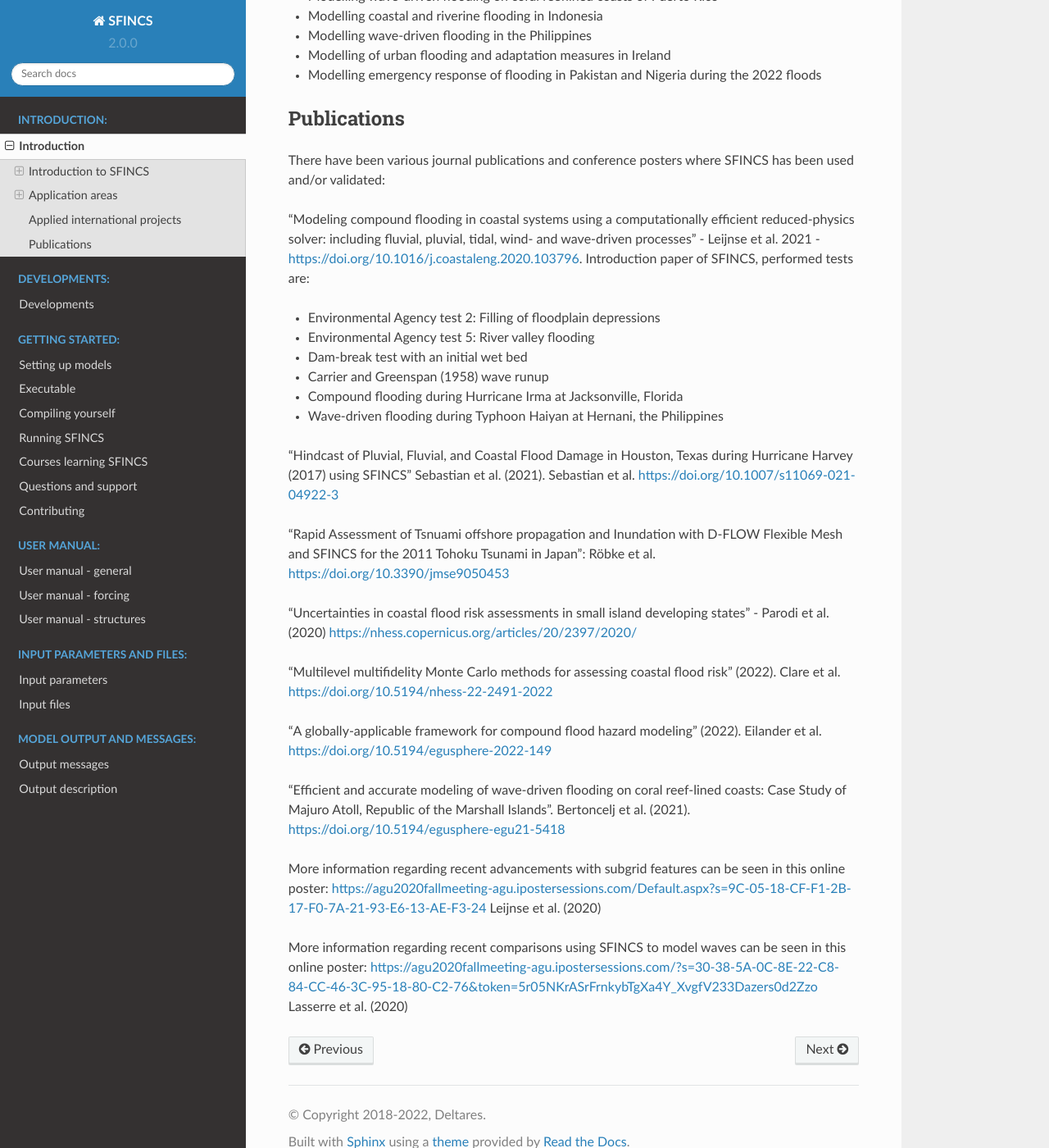
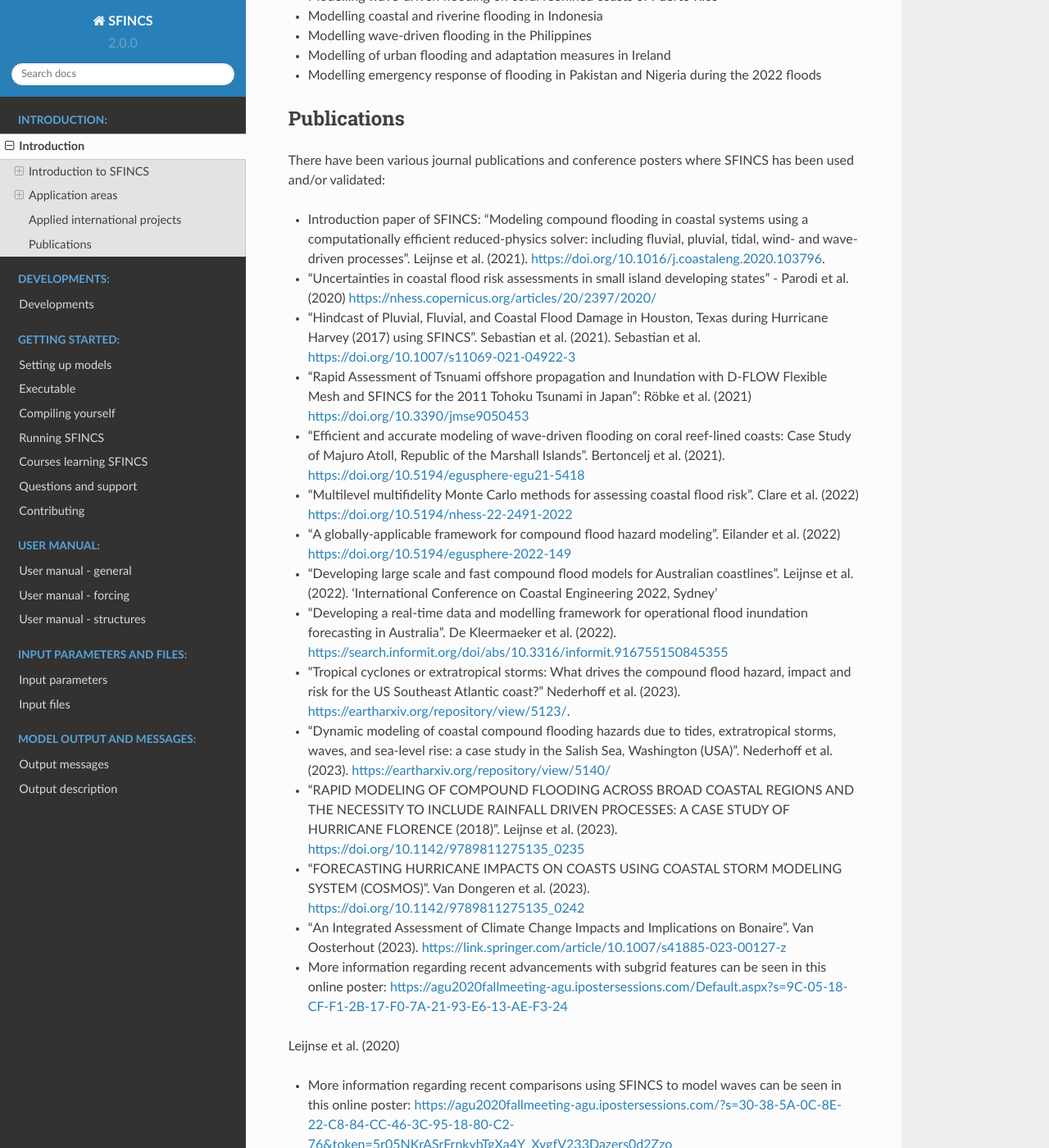
Before and after one commit to Deltares/SFINCS, a Sphinx documentation site: the page built from docs/overview.rst, in a window 1280 px wide and 1400 px high, scrolled down 7394 px. Shown: the whole window at 82% size. Built offline with Sphinx 7.4.7 and the Read the Docs theme 2.0.0, drawn with Linux system fonts in a browser that asks for light colours.

Commit message:
- Add new literature using SFINCS - Describe new SFINCS release with code/feature changes

```diff
--- a/docs/overview.rst
+++ b/docs/overview.rst
@@ -197,35 +197,36 @@ Publications
 -----
 There have been various journal publications and conference posters where SFINCS has been used and/or validated:
 
-"Modeling compound flooding in coastal systems using a computationally efficient reduced-physics solver: including fluvial, pluvial, tidal, wind- and wave-driven processes" - Leijnse et al. 2021 - https://doi.org/10.1016/j.coastaleng.2020.103796.
-Introduction paper of SFINCS, performed tests are:
+* Introduction paper of SFINCS:  "Modeling compound flooding in coastal systems using a computationally efficient reduced-physics solver: including fluvial, pluvial, tidal, wind- and wave-driven processes". Leijnse et al. (2021). https://doi.org/10.1016/j.coastaleng.2020.103796.
 
-* Environmental Agency test 2: Filling of floodplain depressions
+* "Uncertainties in coastal flood risk assessments in small island developing states" - Parodi et al. (2020) https://nhess.copernicus.org/articles/20/2397/2020/
 
-* Environmental Agency test 5: River valley flooding
+* "Hindcast of Pluvial, Fluvial, and Coastal Flood Damage in Houston, Texas during Hurricane Harvey (2017) using SFINCS". Sebastian et al. (2021). Sebastian et al. https://doi.org/10.1007/s11069-021-04922-3
 
-* Dam-break test with an initial wet bed
+* "Rapid Assessment of Tsnuami offshore propagation and Inundation with D-FLOW Flexible Mesh and SFINCS for the 2011 Tohoku Tsunami in Japan": Röbke et al. (2021) https://doi.org/10.3390/jmse9050453
 
-* Carrier and Greenspan (1958) wave runup
+* "Efficient and accurate modeling of wave-driven flooding on coral reef-lined coasts: Case Study of Majuro Atoll, Republic of the Marshall Islands". Bertoncelj et al. (2021). https://doi.org/10.5194/egusphere-egu21-5418
 
-* Compound flooding during Hurricane Irma at Jacksonville, Florida
+* "Multilevel multifidelity Monte Carlo methods for assessing coastal flood risk". Clare et al. (2022) https://doi.org/10.5194/nhess-22-2491-2022
 
-* Wave-driven flooding during Typhoon Haiyan at Hernani, the Philippines
+* "A globally-applicable framework for compound flood hazard modeling". Eilander et al. (2022) https://doi.org/10.5194/egusphere-2022-149
 
-"Hindcast of Pluvial, Fluvial, and Coastal Flood Damage in Houston, Texas during Hurricane Harvey (2017) using SFINCS" Sebastian et al. (2021). Sebastian et al. https://doi.org/10.1007/s11069-021-04922-3
+* "Developing large scale and fast compound flood models for Australian coastlines". Leijnse et al. (2022). 'International Conference on Coastal Engineering 2022, Sydney'
 
-"Rapid Assessment of Tsnuami offshore propagation and Inundation with D-FLOW Flexible Mesh and SFINCS for the 2011 Tohoku Tsunami in Japan": Röbke et al. https://doi.org/10.3390/jmse9050453
+* "Developing a real-time data and modelling framework for operational flood inundation forecasting in Australia". De Kleermaeker et al. (2022). https://search.informit.org/doi/abs/10.3316/informit.916755150845355
 
-"Uncertainties in coastal flood risk assessments in small island developing states" - Parodi et al. (2020) https://nhess.copernicus.org/articles/20/2397/2020/
+* "Tropical cyclones or extratropical storms: What drives the compound flood hazard, impact and risk for the US Southeast Atlantic coast?" Nederhoff et al. (2023). https://eartharxiv.org/repository/view/5123/.
 
-"Multilevel multifidelity Monte Carlo methods for assessing coastal flood risk" (2022). Clare et al. https://doi.org/10.5194/nhess-22-2491-2022
+* "Dynamic modeling of coastal compound flooding hazards due to tides, extratropical storms, waves, and sea-level rise: a case study in the Salish Sea, Washington (USA)". Nederhoff et al. (2023). https://eartharxiv.org/repository/view/5140/
 
-"A globally-applicable framework for compound flood hazard modeling" (2022). Eilander et al. https://doi.org/10.5194/egusphere-2022-149
+* "RAPID MODELING OF COMPOUND FLOODING ACROSS BROAD COASTAL REGIONS AND THE NECESSITY TO INCLUDE RAINFALL DRIVEN PROCESSES: A CASE STUDY OF HURRICANE FLORENCE (2018)". Leijnse et al. (2023). https://doi.org/10.1142/9789811275135_0235
 
-"Efficient and accurate modeling of wave-driven flooding on coral reef-lined coasts: Case Study of Majuro Atoll, Republic of the Marshall Islands". Bertoncelj et al. (2021). https://doi.org/10.5194/egusphere-egu21-5418
+* "FORECASTING HURRICANE IMPACTS ON COASTS USING COASTAL STORM MODELING SYSTEM (COSMOS)". Van Dongeren et al. (2023). https://doi.org/10.1142/9789811275135_0242
 
-More information regarding recent advancements with subgrid features can be seen in this online poster: https://agu2020fallmeeting-agu.ipostersessions.com/Default.aspx?s=9C-05-18-CF-F1-2B-17-F0-7A-21-93-E6-13-AE-F3-24
+* "An Integrated Assessment of Climate Change Impacts and Implications on Bonaire". Van Oosterhout (2023). https://link.springer.com/article/10.1007/s41885-023-00127-z
+
+* More information regarding recent advancements with subgrid features can be seen in this online poster: https://agu2020fallmeeting-agu.ipostersessions.com/Default.aspx?s=9C-05-18-CF-F1-2B-17-F0-7A-21-93-E6-13-AE-F3-24
 Leijnse et al. (2020)
 
-More information regarding recent comparisons using SFINCS to model waves can be seen in this online poster: https://agu2020fallmeeting-agu.ipostersessions.com/?s=30-38-5A-0C-8E-22-C8-84-CC-46-3C-95-18-80-C2-76&token=5r05NKrASrFrnkybTgXa4Y_XvgfV233Dazers0d2Zzo
+* More information regarding recent comparisons using SFINCS to model waves can be seen in this online poster: https://agu2020fallmeeting-agu.ipostersessions.com/?s=30-38-5A-0C-8E-22-C8-84-CC-46-3C-95-18-80-C2-76&token=5r05NKrASrFrnkybTgXa4Y_XvgfV233Dazers0d2Zzo
 Lasserre et al. (2020)
--- a/docs/parameters.rst
+++ b/docs/parameters.rst
@@ -368,7 +368,7 @@ Domain
 	  :required:		no (only if cross-section output is wanted)
 	  :format:		tekal
 	inifile = sfincs.ini
-	  :description:		For spatially varying initial water level per cell, with the same grid based input as the depfile using a **binary file**. In older version this was an ascii file still, not from official release v0.0.1 onwards!
+	  :description:		For spatially varying initial water level per cell, with the same grid based input as the depfile using a **binary file**. In older version this was an ascii file still, not from official release v2.0.0 onwards!
 	  :units:		m above reference level
 	  :required:		no
 	  :format:		**bin**
```
Also changed, not shown: docs/developments.rst (+26 -1 lines).
